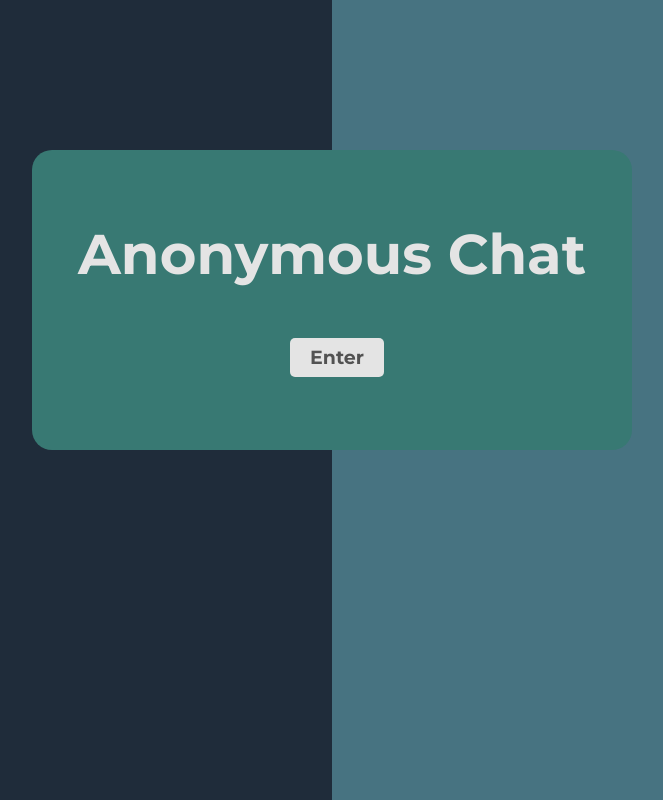
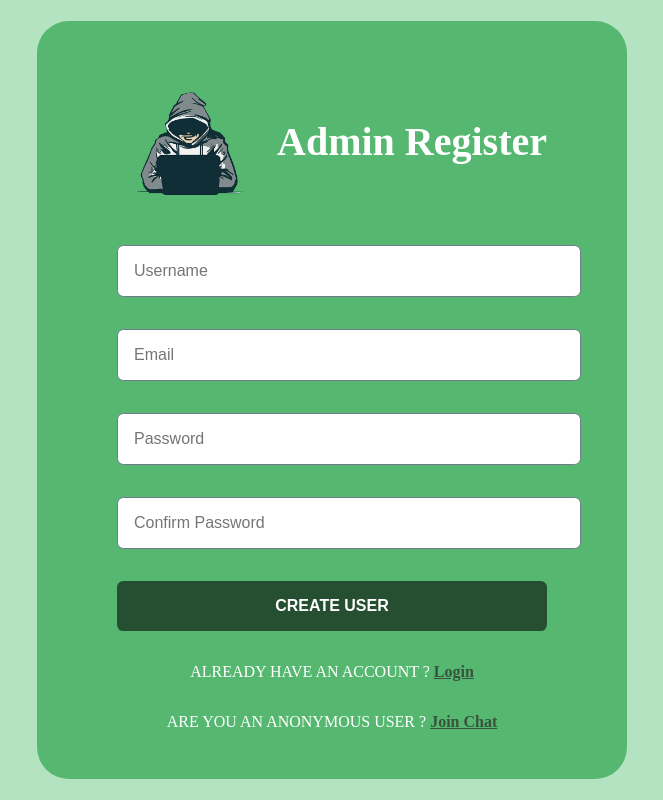
Before and after one commit to EECS4481Team/HelpDeskAppV1, a React (Create React App) app in the folder Client/: page /register in a window 1280 px wide. Shown: the whole page, without its empty margins (308-971 px from the left). Built offline with nearby package versions, Linux system fonts and the light colour scheme; no server answers.

Commit message:
Commenting out landing page, fixing redirects

```diff
--- a/Client/src/index.js
+++ b/Client/src/index.js
@@ -2,10 +2,12 @@ import React from 'react';
 import ReactDOM from 'react-dom/client';
 import style from './index.css';
 import App from './App';
+import {Link} from 'react-router-dom';
 
 
 const root = ReactDOM.createRoot(document.getElementById('root'));
 root.render(
+   <App />/*
     <>
     <div class="intro">
     <div class="black"></div>
@@ -20,4 +22,5 @@ root.render(
   </div>
 
   </>
-);
+
+*/);
--- a/Client/src/pages/Register.jsx
+++ b/Client/src/pages/Register.jsx
@@ -83,7 +83,7 @@ function Register(){
                     Already have an account ? <Link to="/login">Login</Link>
                     </span>
                     <span>
-                    Are you an Anonymous User ? <Link to="/Anonymous">Join Chat</Link>
+                    Are you an Anonymous User ? <Link to="/chat">Join Chat</Link>
                     </span>
             </form>
         </FormContainer>
```
